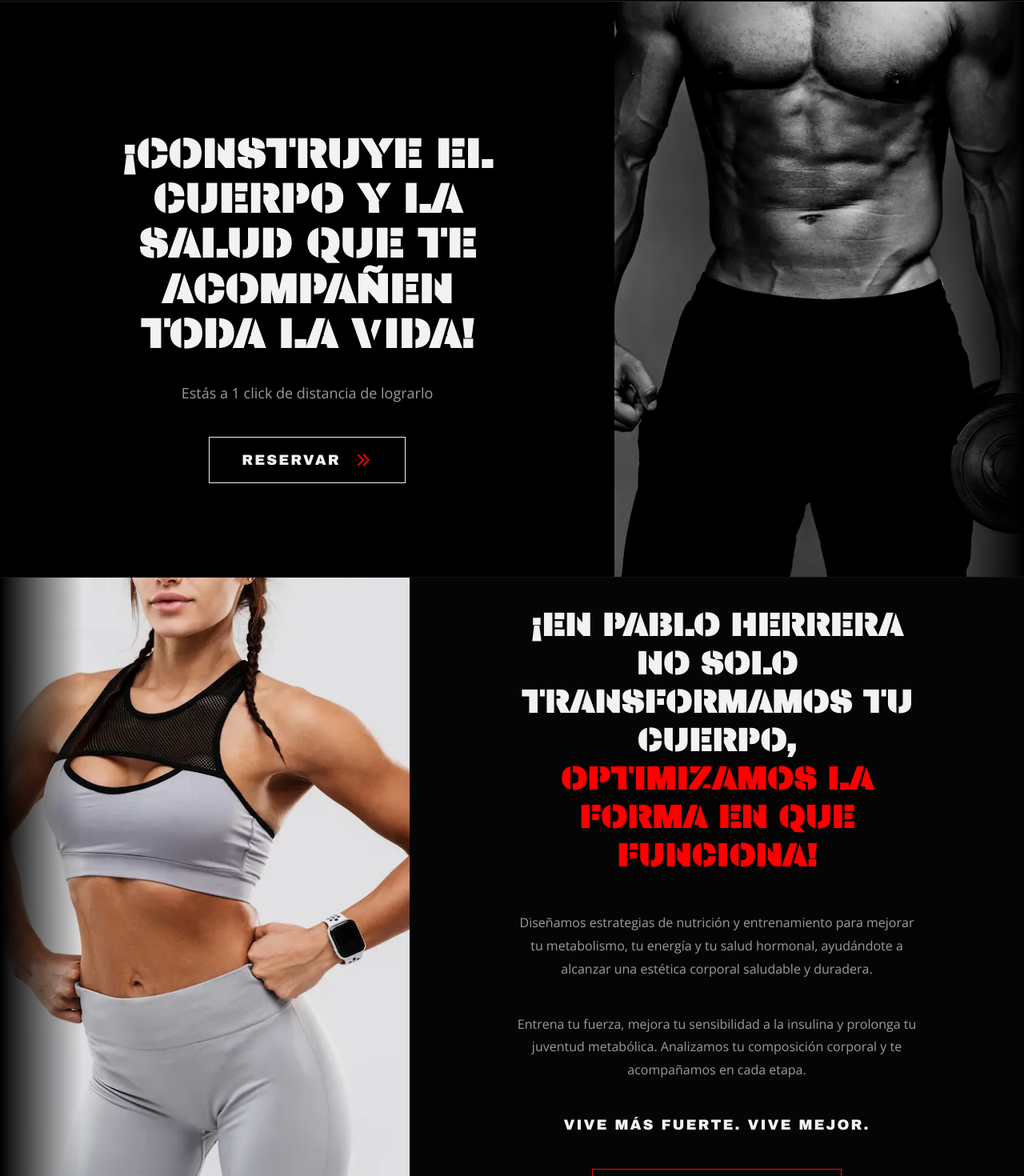
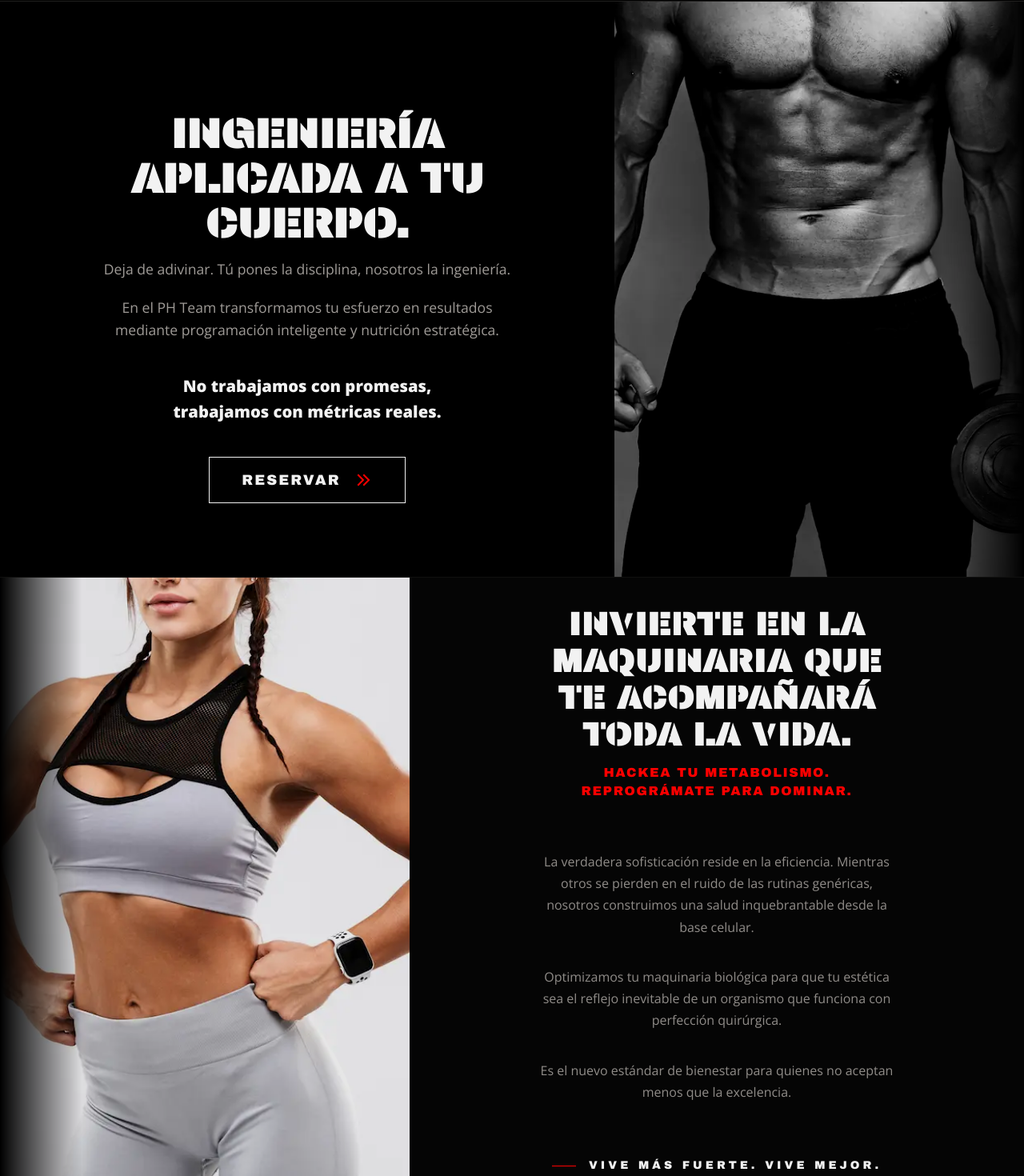
Before and after one commit to BreChangu/ph, an Angular app: page / in a window 1280 px wide. Shown: the part 79-1549 px from the top of the page at 80% size. Built offline with nearby package versions, Linux system fonts and the light colour scheme.

Commit message:
modificación textos home

```diff
--- a/src/app/features/home/home.html
+++ b/src/app/features/home/home.html
@@ -1,11 +1,24 @@
 <section class="split-section layout-text-left hero-section">
   <div class="split-text">
-    <h1 class="main-title">¡Construye el cuerpo y la salud que te acompañen toda la vida!</h1>
-    <p class="subtitle">Estás a 1 click de distancia de lograrlo</p>
+    <h1 class="main-title">INGENIERÍA APLICADA A TU CUERPO.</h1>
+    <div class="subtitle">
+  <p>Deja de adivinar. Tú pones la disciplina, nosotros la ingeniería.</p>
+
+  <p>En el PH Team transformamos tu esfuerzo en resultados mediante programación inteligente y nutrición estratégica.</p>
+
+  <p class="punchline">No trabajamos con promesas, trabajamos con métricas reales.</p>
+</div>
 
     <a href="#contacto" class="btn-reservar">
       RESERVAR
-      <svg class="chevron-icon" viewBox="0 0 24 24" fill="none" stroke="currentColor" stroke-width="2" stroke-linecap="square">
+      <svg
+        class="chevron-icon"
+        viewBox="0 0 24 24"
+        fill="none"
+        stroke="currentColor"
+        stroke-width="2"
+        stroke-linecap="square"
+      >
         <polyline points="13 6 19 12 13 18"></polyline>
         <polyline points="6 6 12 12 6 18"></polyline>
       </svg>
@@ -13,26 +26,26 @@
   </div>
 
   <div class="split-image">
-    <img src="/images/PHome.webp" alt="Fisicoculturismo Pablo Herrera">
+    <img src="/images/PHome.webp" alt="Fisicoculturismo Pablo Herrera" />
   </div>
 </section>
 
 <section class="split-section layout-image-left philosophy-section">
   <div class="split-image">
-    <img src="/images/home1.webp" alt="Filosofía Pablo Herrera">
+    <img src="/images/home1.webp" alt="Filosofía Pablo Herrera" />
   </div>
 
 <div class="split-text bg-darker">
-    <h2 class="section-heading">
-      ¡EN PABLO HERRERA NO SOLO TRANSFORMAMOS TU CUERPO, <br>
-      <span class="text-red">OPTIMIZAMOS LA FORMA EN QUE FUNCIONA!</span>
-    </h2>
-    <p class="section-body">
-      Diseñamos estrategias de nutrición y entrenamiento para mejorar tu metabolismo, tu energía y tu salud hormonal, ayudándote a alcanzar una estética corporal saludable y duradera.
-    </p>
-    <p class="section-body">
-      Entrena tu fuerza, mejora tu sensibilidad a la insulina y prolonga tu juventud metabólica. Analizamos tu composición corporal y te acompañamos en cada etapa.
-    </p>
+  <h2 class="section-heading">Invierte en la maquinaria que te acompañará toda la vida.</h2>
+
+  <p class="section-subheading text-red">Hackea tu metabolismo. Reprográmate para dominar.</p>
+
+  <p class="section-body">La verdadera sofisticación reside en la eficiencia. Mientras otros se pierden en el ruido de las rutinas genéricas, nosotros construimos una salud inquebrantable desde la base celular.</p>
+
+  <p class="section-body">Optimizamos tu maquinaria biológica para que tu estética sea el reflejo inevitable de un organismo que funciona con perfección quirúrgica.</p>
+
+  <p class="section-body">Es el nuevo estándar de bienestar para quienes no aceptan menos que la excelencia.</p>
+
   <p class="slogan">Vive más fuerte. Vive mejor.</p>
 
   <a href="https://wa.me/5500000000" class="btn-whatsapp" target="_blank">
@@ -46,11 +59,20 @@
     <div class="quote-icon">“</div>
 
     <p class="testimonial-text">
-      Gracias a Pablo, no solo logré una transformación física impresionante, sino que también mejoré mi salud y mi confianza. Su enfoque personalizado y su apoyo constante hicieron toda la diferencia.
+      Gracias a Pablo, no solo logré una transformación física impresionante, sino que también
+      mejoré mi salud y mi confianza. Su enfoque personalizado y su apoyo constante hicieron toda la
+      diferencia.
     </p>
 
     <p class="client-name">
-      <svg class="chevron-icon-small" viewBox="0 0 24 24" fill="none" stroke="currentColor" stroke-width="3" stroke-linecap="square">
+      <svg
+        class="chevron-icon-small"
+        viewBox="0 0 24 24"
+        fill="none"
+        stroke="currentColor"
+        stroke-width="3"
+        stroke-linecap="square"
+      >
         <polyline points="13 6 19 12 13 18"></polyline>
         <polyline points="6 6 12 12 6 18"></polyline>
       </svg>
@@ -59,6 +81,6 @@
   </div>
 
   <div class="split-image testimonial-image">
-    <img src="/images/fit.avif" alt="Caso de éxito Elizabeth Medel">
+    <img src="/images/fit.avif" alt="Caso de éxito Elizabeth Medel" />
   </div>
 </section>
--- a/src/app/features/home/home.scss
+++ b/src/app/features/home/home.scss
@@ -101,41 +101,94 @@
 
 .subtitle {
   font-family: $font-main;
-  font-size: 18px;
+  font-size: 1.1rem; /* 18px */
   color: $brand-gray;
-  margin-bottom: 40px;
+  margin: 0 auto 40px;
   width: 100%;
+  max-width: 65ch;
+  text-align: center;
+  line-height: 1.6;
+  font-weight: 400;
+
+  p {
+    margin: 0 0 1.25rem;
+    text-wrap: balance;
+
+    &:last-child {
+      margin-bottom: 0;
+    }
+  }
+
+  .punchline {
+    color: $brand-white; /* 🟢 FIX: Blanco para que contraste con el fondo negro */
+    font-weight: 800;
+    margin-top: 2.5rem;
+    font-size: 1.15em;
+  }
 }
 
+//SEGUNDA SECCIÓN
+// TÍTULO PRINCIPAL (Blanco, imponente pero balanceado)
 .section-heading {
   font-family: $font-h1;
-  font-size: clamp(24px, 3.5vw, 40px);
+  font-size: clamp(28px, 4vw, 40px); // Un poco más compacto que antes
   color: $brand-white;
   text-transform: uppercase;
-  line-height: 1.2;
-  margin-bottom: 32px;
-  overflow-wrap: break-word;
-  width: 100%;
-  .text-red { color: $brand-red; }
+  line-height: 1.15;
+  margin-bottom: 1rem; // Acercamos el título secundario
+  letter-spacing: 0.02em;
+  text-wrap: balance;
+  max-width: 26ch; // Limita el ancho para que el balance se vea "diseñado"
 }
 
+// 🟢 NUEVA CLASE: TÍTULO SECUNDARIO ROJO (Reduced hierarchy)
+// Aquí está la solución a tu petición de hacerlo "más bonito".
+.section-subheading {
+  font-family: $font-h2; // Swapping to H2 font for distinct break
+  font-size: 1rem;       // Mucho más pequeño, como user requested
+  color: $brand-red;
+  text-transform: uppercase;
+  letter-spacing: 0.1em; // Aumentamos el tracking para que se vea premium y exclusivo
+  margin-top: 0;
+  margin-bottom: 3rem;   // Gran pausa antes del cuerpo de texto
+  text-wrap: balance;
+  max-width: 45ch;
+  line-height: 1.4;
+}
+
+// CUERPO DE TEXTO (Readable and compact)
 .section-body {
   font-family: $font-main;
-  font-size: 16px;
+  font-size: 1rem;        // Un poco más pequeño (antes 1.1rem) para ganar espacio
   color: $brand-gray;
-  line-height: 1.8;
-  margin-bottom: 24px;
-  width: 100%;
+  line-height: 1.7;
+  margin-bottom: 1.2rem; // Espaciado compacto entre párrafos
+  max-width: 50ch;        // 🟢 FIX CRÍTICO: Las pantallas muestran que es muy ancho.
+                          // Esto limita el ancho para que sea cómodo de leer.
+  text-wrap: pretty;
+  font-weight: 400;
+  opacity: 0.9;
 }
 
+// SLOGAN Y CTA (Arreglando la colisión inferior)
 .slogan {
   font-family: $font-h2;
-  font-size: 18px;
+  font-size: 14px;
   color: $brand-white;
   text-transform: uppercase;
-  letter-spacing: 2px;
-  margin: 16px 0 40px 0;
-  width: 100%;
+  letter-spacing: 4px; // Tracking agresivo para look premium
+  // 🟢 FIX CRÍTICO: margin inferior (2rem) para separar el botón de WhatsApp
+  margin: 3rem 0 2rem 0;
+  display: flex;
+  align-items: center;
+  gap: 1rem;
+
+  &::before {
+    content: '';
+    width: 30px;
+    height: 1px;
+    background: $brand-red;
+  }
 }
 
 // --- BOTONES ---
```
Lines whose indentation alone changed are shown as unchanged.
